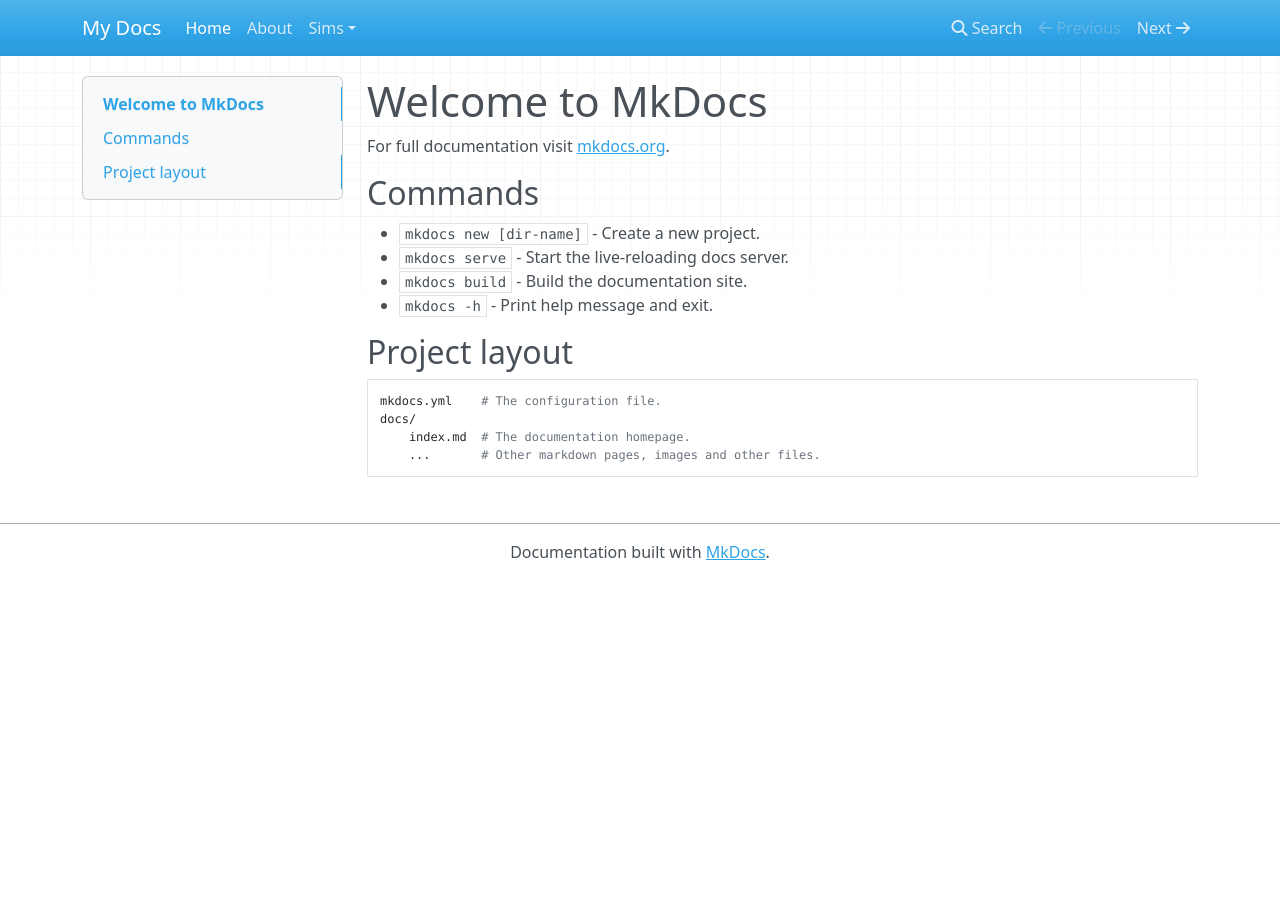
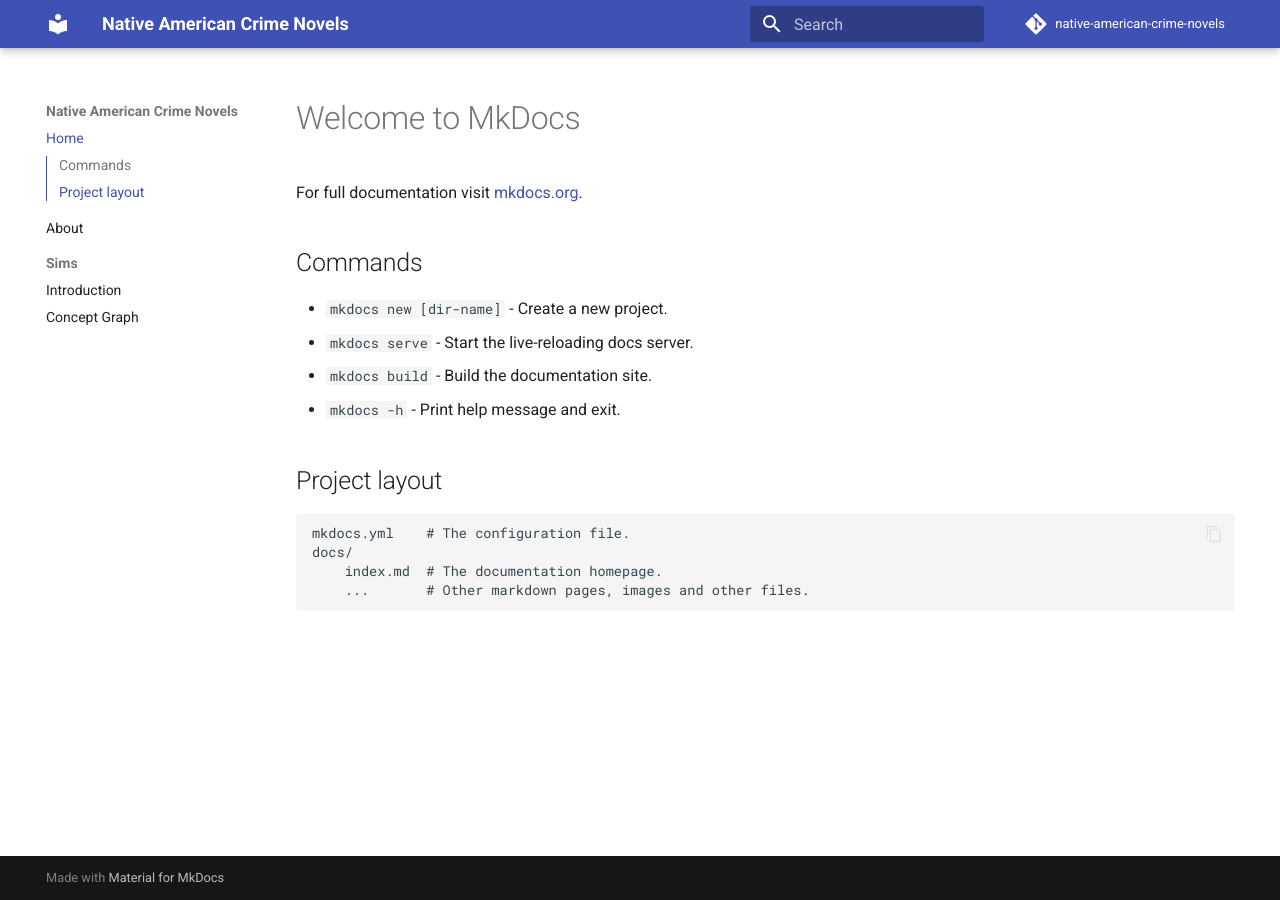
Before and after one commit to dmccreary/native-american-crime-novels, an MkDocs documentation site: the page built from docs/index.md, in a window 1280 px wide. Built offline with MkDocs 1.6.1 and Material for MkDocs 9.7.7, drawn with Linux system fonts in a browser that asks for light colours; nearby versions of some CDN libraries; comment, search, counter and statistics services are not loaded.

Commit message:
added missing mkdoc.yml fields

```diff
--- a/mkdocs.yml
+++ b/mkdocs.yml
@@ -1,4 +1,20 @@
-site_name: My Docs
+site_name: Native American Crime Novels
+site_description: A study of Tony Hillerman's Leaphorn & Chee mystery series exploring Navajo culture, landscape, and justice
+site_author: Dan McCreary
+repo_url: https://github.com/dmccreary/native-american-crime-novels
+repo_name: native-american-crime-novels
+site_url: https://dmccreary.github.io/native-american-crime-novels/
+edit_uri: edit/main/docs/
+
+theme:
+  name: material
+  features:
+    - navigation.instant
+    - navigation.tracking
+    - navigation.sections
+    - navigation.expand
+    - toc.integrate
+    - content.code.copy
 
 nav:
   - Home: index.md
```
